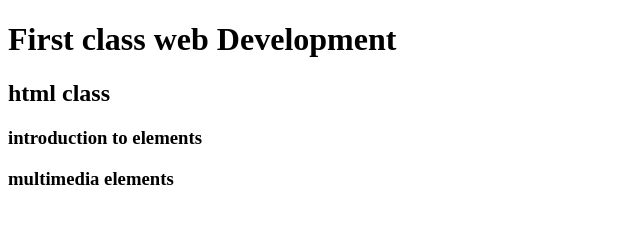
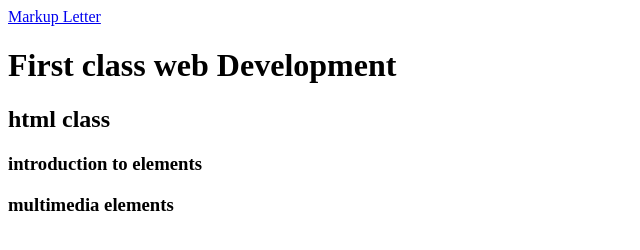
Before and after one commit to Tomiphilz/jan24week1, a plain HTML site: page index.html in a window 1280 px wide. Shown: the whole page, without its empty margins (0-640 px from the left). Drawn offline with Linux system fonts and the light colour scheme.

Commit message:
fix index in files

```diff
--- a/index.html
+++ b/index.html
@@ -6,6 +6,7 @@
     <title>First class web Development</title>
 </head>
 <body>
+    <a href="./letter.html">Markup Letter</a>
     <h1>First class web Development</h1>
     <p></p>
     <h2>html class</h2>
```
